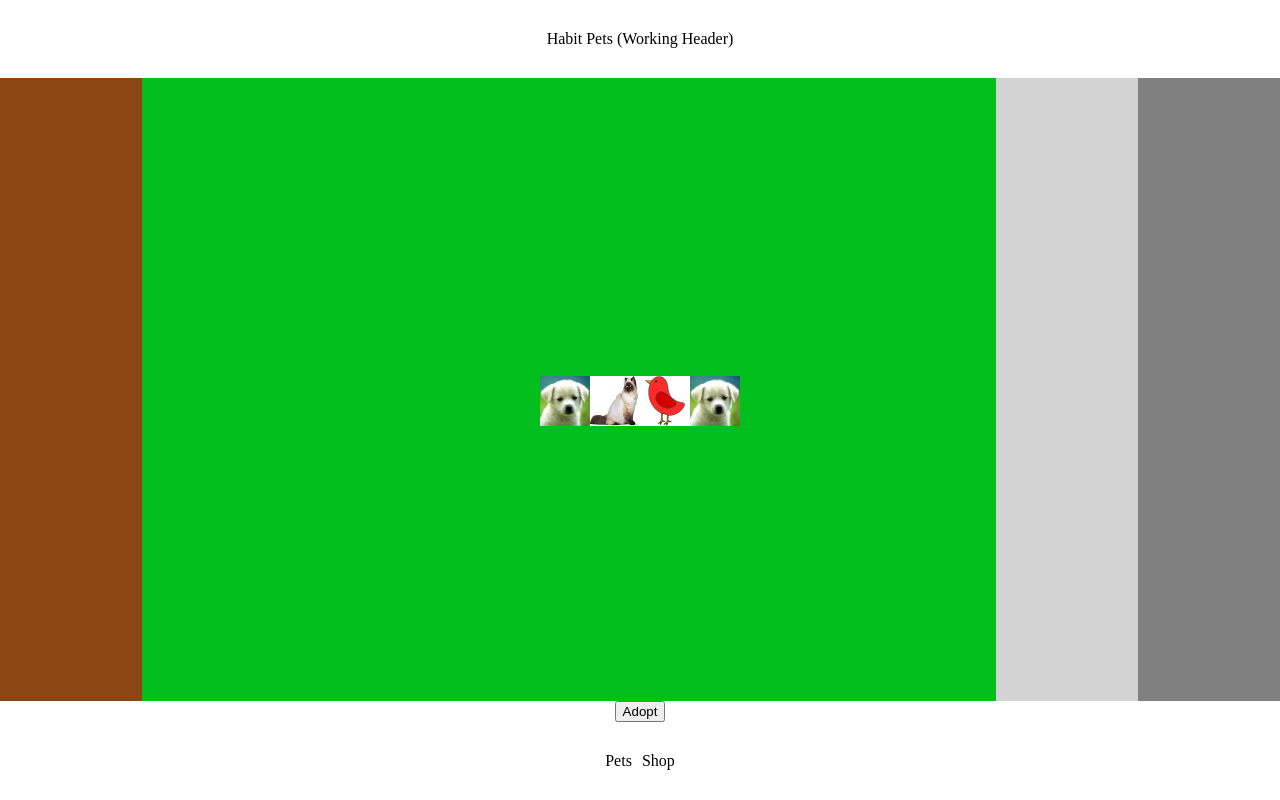
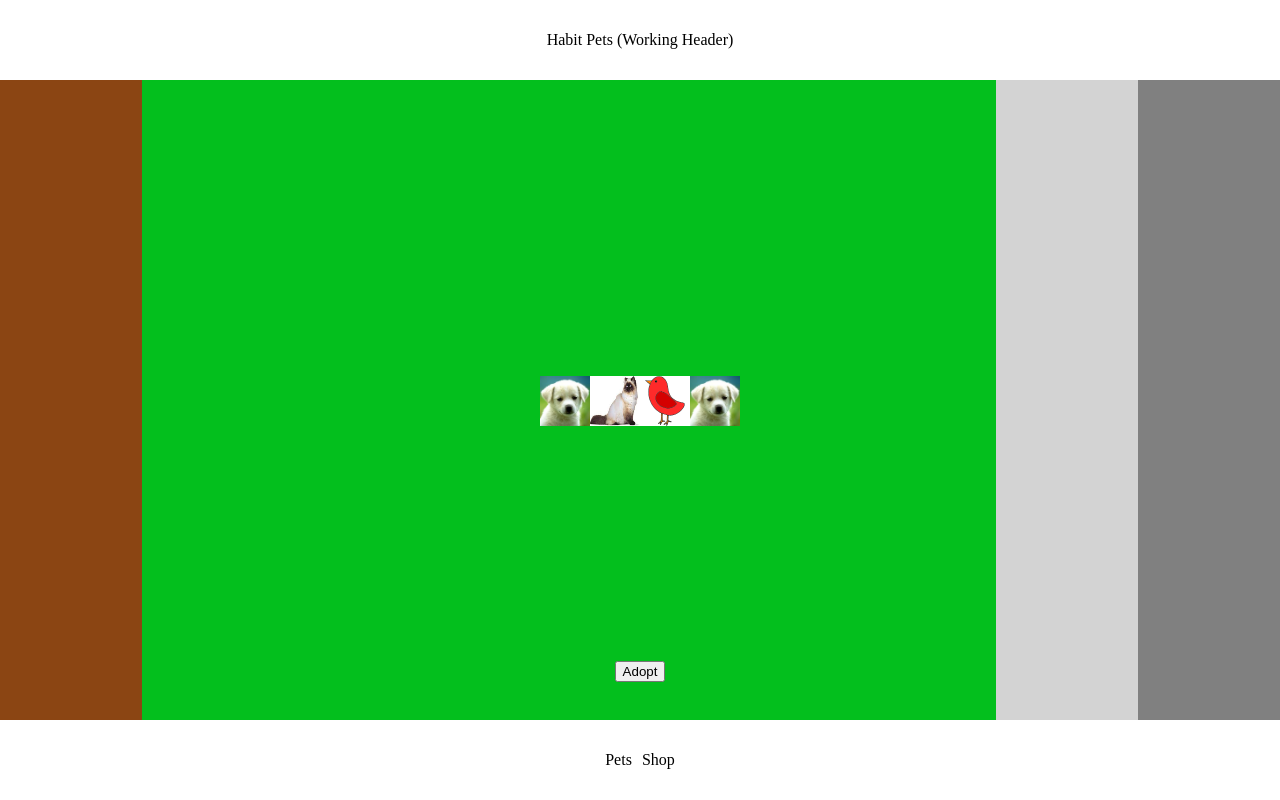
Before and after one commit to TheVanadium/habit-app, a Vue app: page / in a window 1280 px wide. Built offline with nearby package versions, Linux system fonts and the light colour scheme.

Commit message:
feat: move adoptcomponent into petplace component
adopt isn't necessary in the shop

```diff
--- a/src/App.vue
+++ b/src/App.vue
@@ -1,6 +1,5 @@
 <script>
 import PetPlace from './components/PetPlace.vue';
-import AdoptComponent from './components/AdoptComponent.vue';
 import AppHeader from './components/AppHeader.vue';
 import AppNavigation from './components/AppNavigation.vue';
 import HabitShop from './components/HabitShop.vue';
@@ -16,7 +15,6 @@ export default {
   components: {
     PetPlace,
     AppHeader,
-    AdoptComponent,
     AppNavigation,
     HabitShop,
   },
@@ -34,8 +32,6 @@ export default {
 
     <PetPlace class="page" v-bind:id="(this.currentPage==='Pets')?'active-page':''"></PetPlace>
     <HabitShop class="page" v-bind:id="(this.currentPage==='Shop')?'active-page':''"></HabitShop>
-
-    <AdoptComponent></AdoptComponent>
 
     <AppNavigation @goToPets="goToPage" @goToShop="goToPage"></AppNavigation>
 
--- a/src/components/AdoptComponent.vue
+++ b/src/components/AdoptComponent.vue
@@ -16,7 +16,7 @@ export default {
 }
 </script>
 <template>
-    <div>
+    <div id="adopt-component">
         <AdoptButton @openAdoptMenu="(this.adoptMenuIsVisible = !this.adoptMenuIsVisible)"></AdoptButton>
         <AdoptMenu :style="{ visibility: (adoptMenuIsVisible ? 'visible': 'hidden')}"  @closeAdoptMenu="this.adoptMenuIsVisible = !this.adoptMenuIsVisible"></AdoptMenu>
     </div>
--- a/src/components/PetPlace.vue
+++ b/src/components/PetPlace.vue
@@ -1,6 +1,6 @@
 <script>
 import HabitPet from './HabitPet.vue'
-
+import AdoptComponent from './AdoptComponent.vue'
 export default {
     name: "PetPlace",
     data() {
@@ -14,7 +14,8 @@ export default {
         };
     },
     components: {
-        HabitPet
+        HabitPet,
+        AdoptComponent,
     }
 }
 </script>
@@ -29,6 +30,7 @@ export default {
         <div id="pet-lineup-area">
             <HabitPet v-for="pet in this.pets" :key="pet.id" :species="pet.species" :habit="pet.habit" :id="pet.id"></HabitPet>
         </div>
+        <AdoptComponent></AdoptComponent>
     </div>
 </template>
 <style>
@@ -70,4 +72,14 @@ export default {
     flex: 1;
     background-color: #808080;
 }
+#adopt-component {
+    position: absolute;
+    bottom: 13%;
+    width: 100%;
+    height: 50px;
+    display: flex;
+    flex-direction: row;
+    justify-content: center;
+    align-items: center;
+}
 </style>
```
